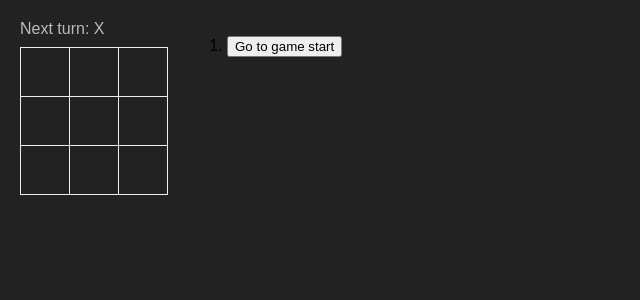
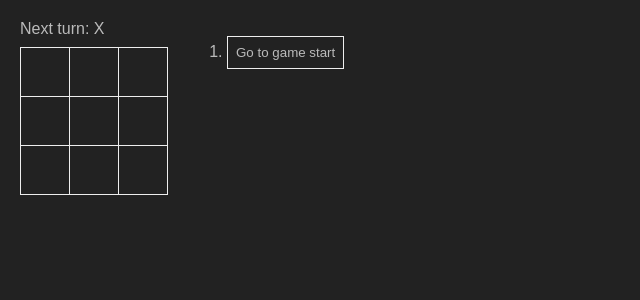
Before and after one commit to abdulrahmanhatem/tic-tac-toe, a React (Create React App) app: page / in a window 1280 px wide. Shown: the top 300 px of the page, without its empty margins (0-640 px from the left). Built offline with nearby package versions, Linux system fonts and the light colour scheme.

Commit message:
update game notes style

```diff
--- a/src/styles.css
+++ b/src/styles.css
@@ -71,6 +71,7 @@ body {
   padding: 0;
   text-align: center;
   width: 50px;
+  cursor: pointer;
 }
 
 .board-row:after {
@@ -91,3 +92,20 @@ body {
 .game-info {
   margin-left: 20px;
 }
+.game-info ol > *{
+  margin-block: .5rem;
+  color: #bbb;
+}
+.game-info button{
+  background: #222;
+  border: 1px solid #eee;
+  color: #bbb;
+  padding: .5rem;
+  transition: all ease-in-out .3s;
+  cursor: pointer;
+}
+.game-info button:hover,
+.game-info button:active
+{
+  background: #111;
+}
```
